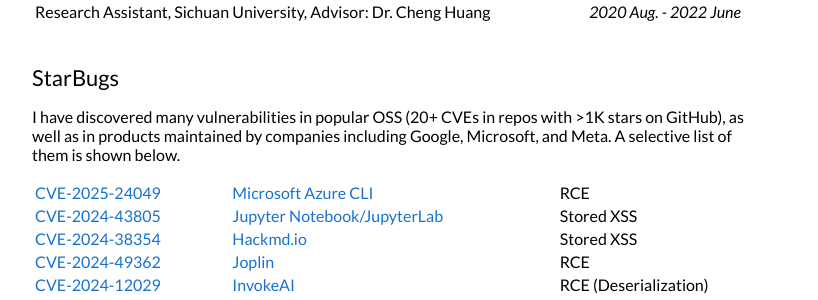
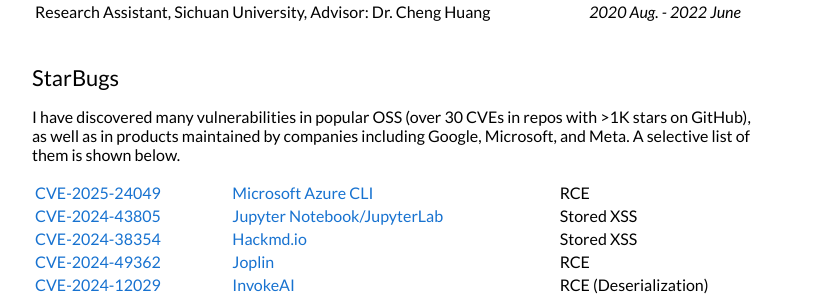
Before and after one commit to jackfromeast/jackfromeast.github.io, a Jekyll site: the page built from _posts/2025-01-22-DOMinoEffect.md, in a window 1280 px wide and 900 px high, scrolled down 1716 px. Shown: the part 445-745 px from the top of the window, without its empty margins (228-1046 px from the left). Built offline with Jekyll 4.4.1, drawn with Linux system fonts in a browser that asks for light colours.

Commit message:
Update default.html

```diff
--- a/_layouts/default.html
+++ b/_layouts/default.html
@@ -267,7 +267,7 @@
                 <h2>StarBugs</h2>
               </div>
               <p style="margin-right: 5%;">
-                I have discovered many vulnerabilities in popular OSS (20+ CVEs in repos with >1K stars on GitHub), as well as in products maintained by companies including Google, Microsoft, and Meta.
+                I have discovered many vulnerabilities in popular OSS (over 30 CVEs in repos with >1K stars on GitHub), as well as in products maintained by companies including Google, Microsoft, and Meta.
                 A selective list of them is shown below.
               </p>
               <table style="width:100%;table-layout:auto;">
```
